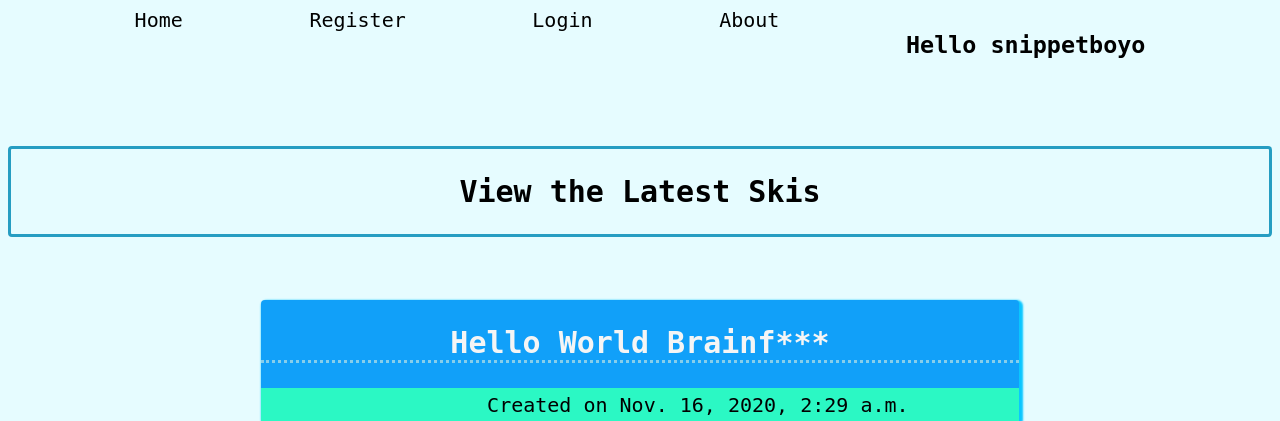
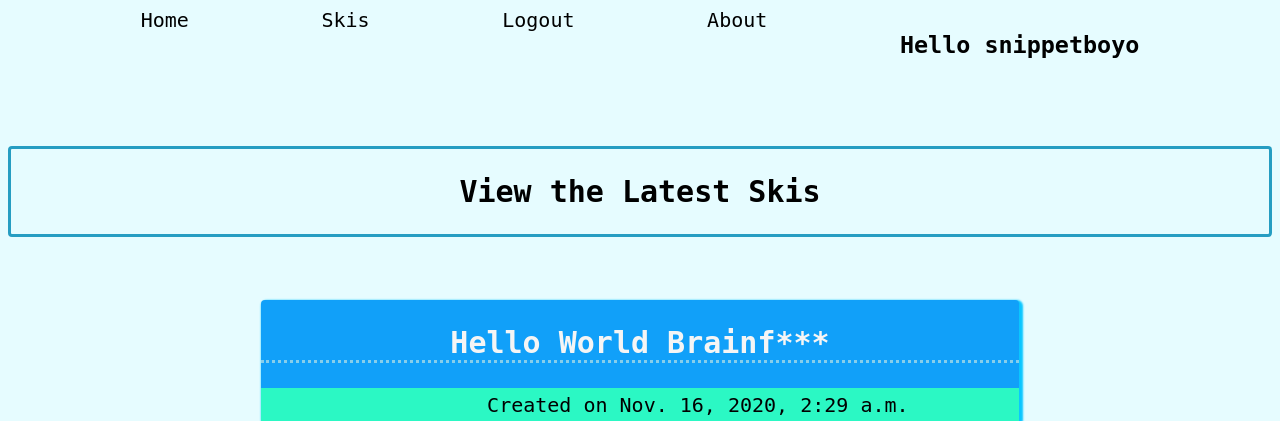
Before and after one commit to JosiasAurel/Ski, a Django app: page /skis/ in a window 1280 px wide. Shown: the top 421 px of the page. Run offline with Django 3.2, Linux system fonts and the light colour scheme; a user stored in the database is signed in; data comes from the database, SQL or seed files in the repository; both versions use the stored data as it was after the commit.

Commit message:
make user login and logout functional

```diff
--- a/ski/templates/index.html
+++ b/ski/templates/index.html
@@ -19,7 +19,7 @@
   <header class="menu-content">
         <a href="/">Home</a>
          <a href="#">Register</a>
-       <a href="#">Login</a>
+       <a href="/accounts/login">Login</a>
         <a href="/about">About</a>
   </header>
   <div class="intro">
--- a/ski/templates/registration/login.html
+++ b/ski/templates/registration/login.html
@@ -13,7 +13,7 @@
         <h2>Snippet Ski Login</h2>
     </header>
 
-    <form action="post">
+    <form method="post">
         {% csrf_token %}
         {{ form.as_p }}
         <button type="submit">Login</button>
--- a/ski/templates/skis.html
+++ b/ski/templates/skis.html
@@ -15,10 +15,17 @@
   <link rel="stylesheet" href="{% static 'skis/style.css' %}">
 </head>
 <header class="menu-content">
+  {% if user.is_authenticated %}
   <a href="/">Home</a>
-   <a href="#">Register</a>
- <a href="#">Login</a>
-  <a href="/about">About</a>
+         <a href="/skis">Skis</a>
+       <a href="/accounts/logout">Logout</a>
+        <a href="/about">About</a>
+  {% else %}
+  <a href="/">Home</a>
+         <a href="/skis">Register</a>
+       <a href="/accounts/login">Login</a>
+        <a href="/about">About</a>
+  {% endif %}
 
   <h3>Hello {{ user.username|default:"Guest" }}</h3>
 </header>
--- a/snippetski/settings.py
+++ b/snippetski/settings.py
@@ -121,4 +121,5 @@ USE_TZ = True
 STATIC_URL = '/static/'
 
 # my custom settings
-LOGIN_REDIRECT_URL = "skis/"
+LOGIN_REDIRECT_URL = "skis"
+LOGOUT_REDIRECT_URL = "skis"
```
Also changed, not shown: ski/templates/about.html (+4 -4 lines), db.sqlite3.
